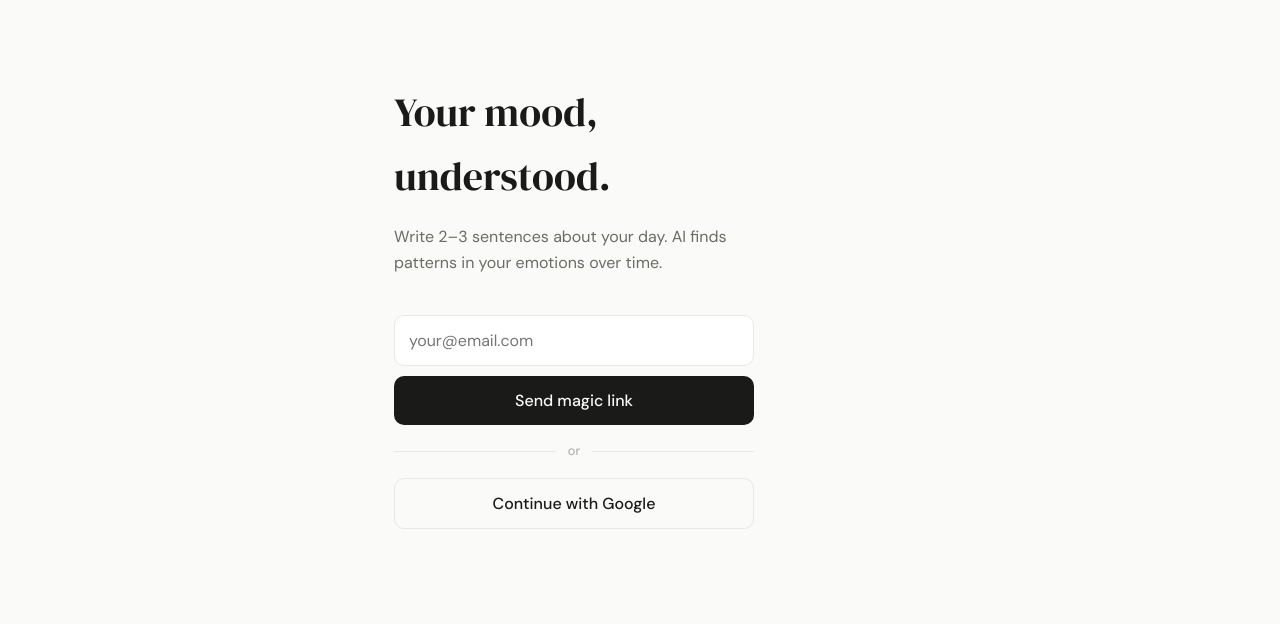
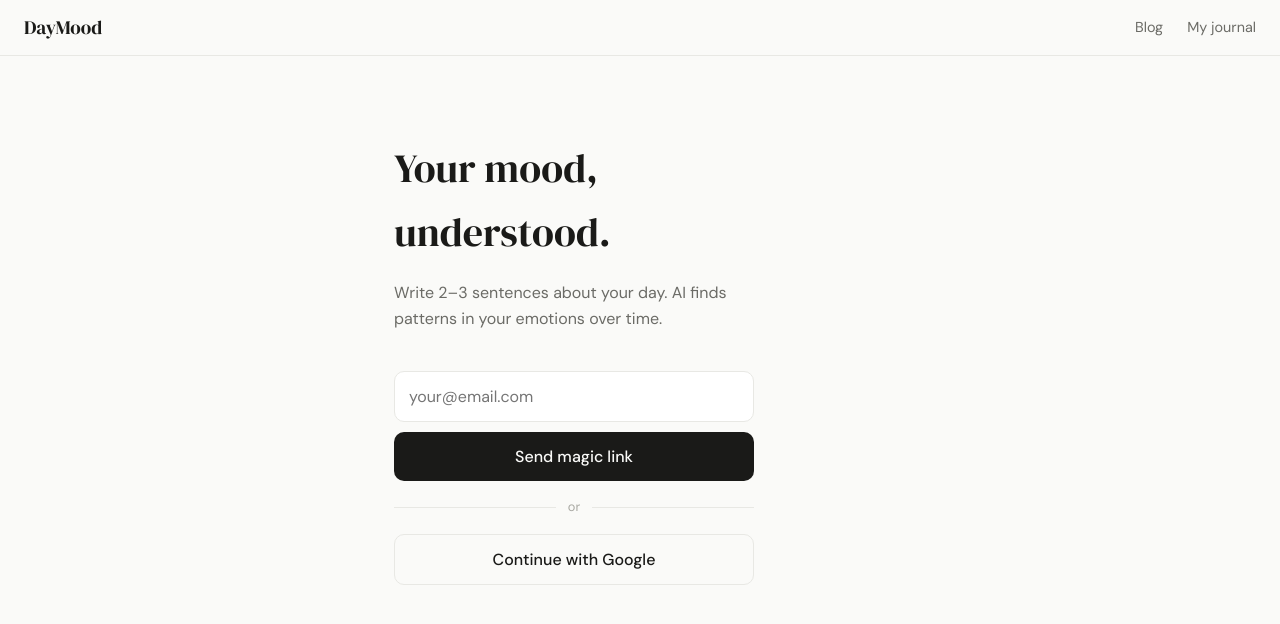
Before and after one commit to vsvirenkov/daymood, a Next.js app: page / in a window 1280 px wide. Shown: the top 624 px of the page. Built offline with nearby package versions, Linux system fonts and the light colour scheme; no server answers.

Commit message:
feat: add navigation with blog and journal links

```diff
--- a/src/app/layout.tsx
+++ b/src/app/layout.tsx
@@ -14,7 +14,43 @@ export const metadata: Metadata = {
 export default function RootLayout({ children }: { children: React.ReactNode }) {
   return (
     <html lang="en">
-      <body>{children}</body>
+      <body>
+        <nav style={{
+          borderBottom: '1px solid var(--border)',
+          padding: '0 1.5rem',
+          display: 'flex',
+          alignItems: 'center',
+          justifyContent: 'space-between',
+          height: '56px',
+          background: 'var(--bg)',
+        }}>
+          <a href="/" style={{
+            fontFamily: 'var(--font-serif)',
+            fontSize: '1.2rem',
+            color: 'var(--text)',
+            textDecoration: 'none',
+          }}>
+            DayMood
+          </a>
+          <div style={{ display: 'flex', gap: '24px', alignItems: 'center' }}>
+            <a href="/blog" style={{
+              fontSize: '0.9rem',
+              color: 'var(--text-muted)',
+              textDecoration: 'none',
+            }}>
+              Blog
+            </a>
+            <a href="/entry" style={{
+              fontSize: '0.9rem',
+              color: 'var(--text-muted)',
+              textDecoration: 'none',
+            }}>
+              My journal
+            </a>
+          </div>
+        </nav>
+        {children}
+      </body>
     </html>
   )
 }
```
